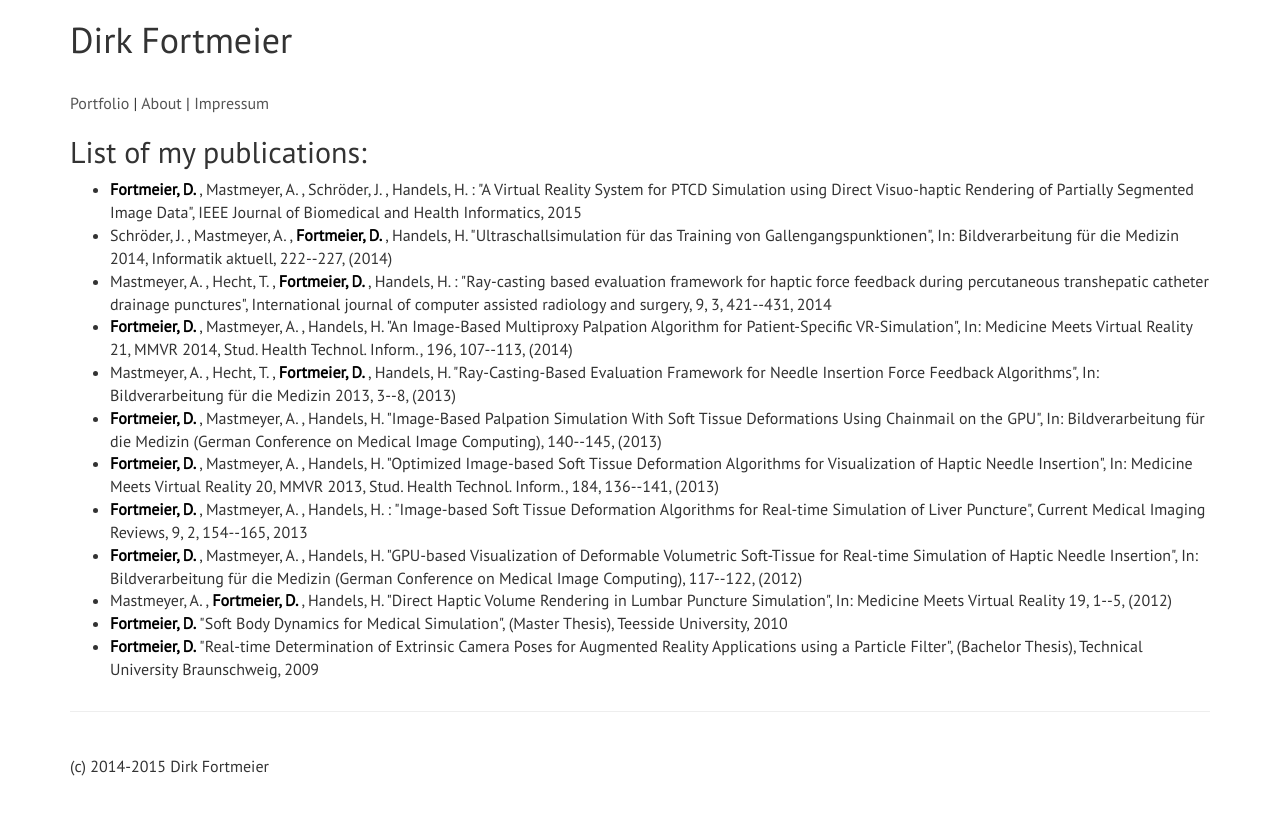
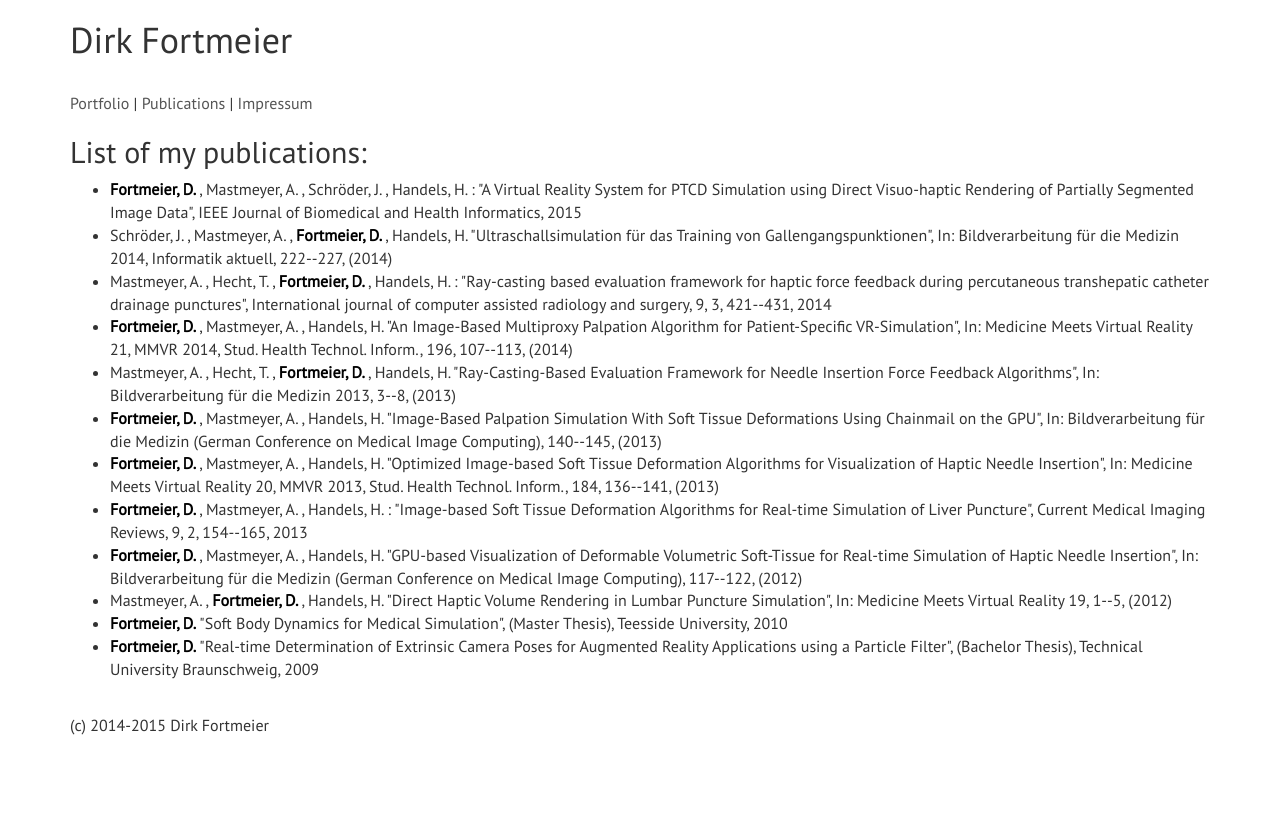
Before and after one commit to fortmeier/fortmeier.github.io, a Jekyll site: the page built from publications.html, in a window 1280 px wide. Shown: the top 815 px of the page. Built offline with Jekyll 4.4.1, drawn with Linux system fonts in a browser that asks for light colours; nearby versions of some CDN libraries.

Commit message:
renamed about to publications

```diff
--- a/_includes/footer.html
+++ b/_includes/footer.html
@@ -1,6 +1,5 @@
 <footer class="footer-content">
   <div class="container">
-  <hr/>
   <br/>
   (c) 2014-2015 Dirk Fortmeier
 
--- a/_includes/header.html
+++ b/_includes/header.html
@@ -11,7 +11,7 @@
     <br/>
     <a href="{{ "/index.html" | prepend: site.baseurl }}">Portfolio</a>
     |
-    <a href="{{ "/about.html" | prepend: site.baseurl }}">About</a>
+    <a href="{{ "/publications.html" | prepend: site.baseurl }}">Publications</a>
     |
     <a href="{{ "/impressum.html" | prepend: site.baseurl }}">Impressum</a>
   </div>
```
Also changed, not shown: publications.html (renamed from about.html).
